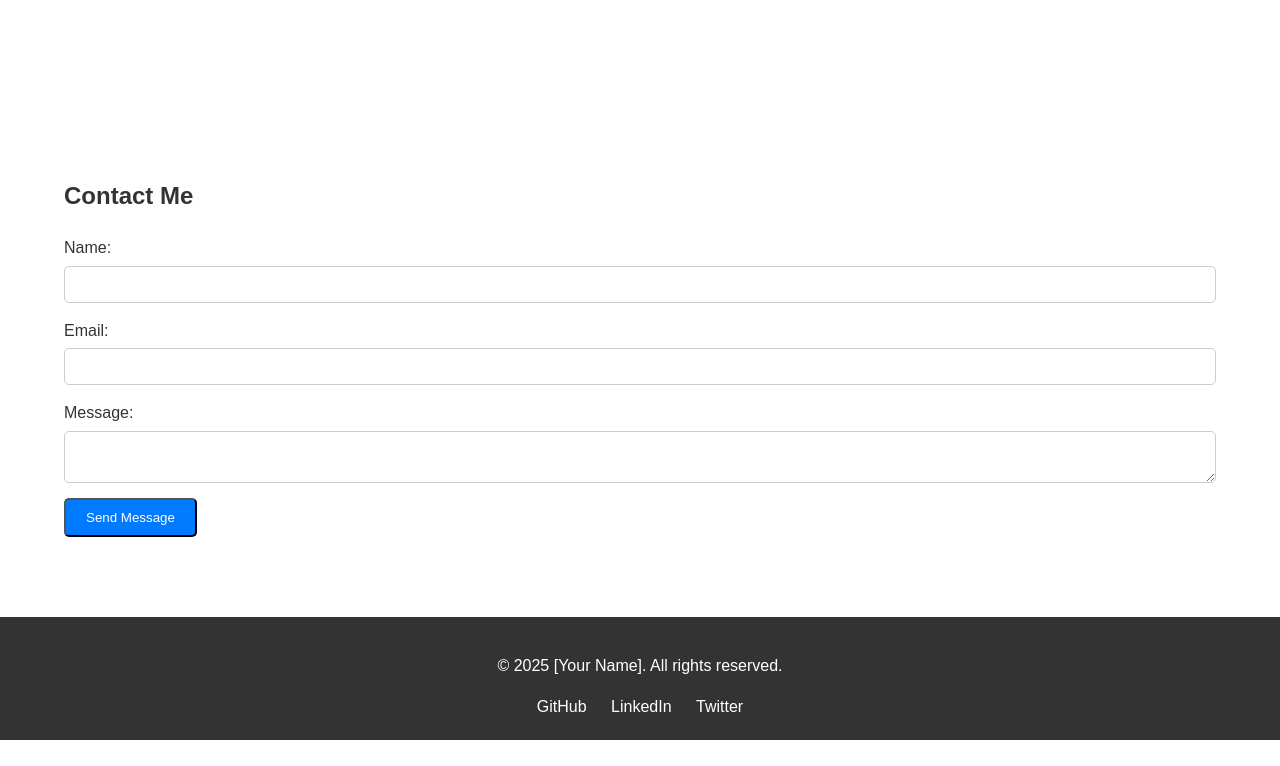
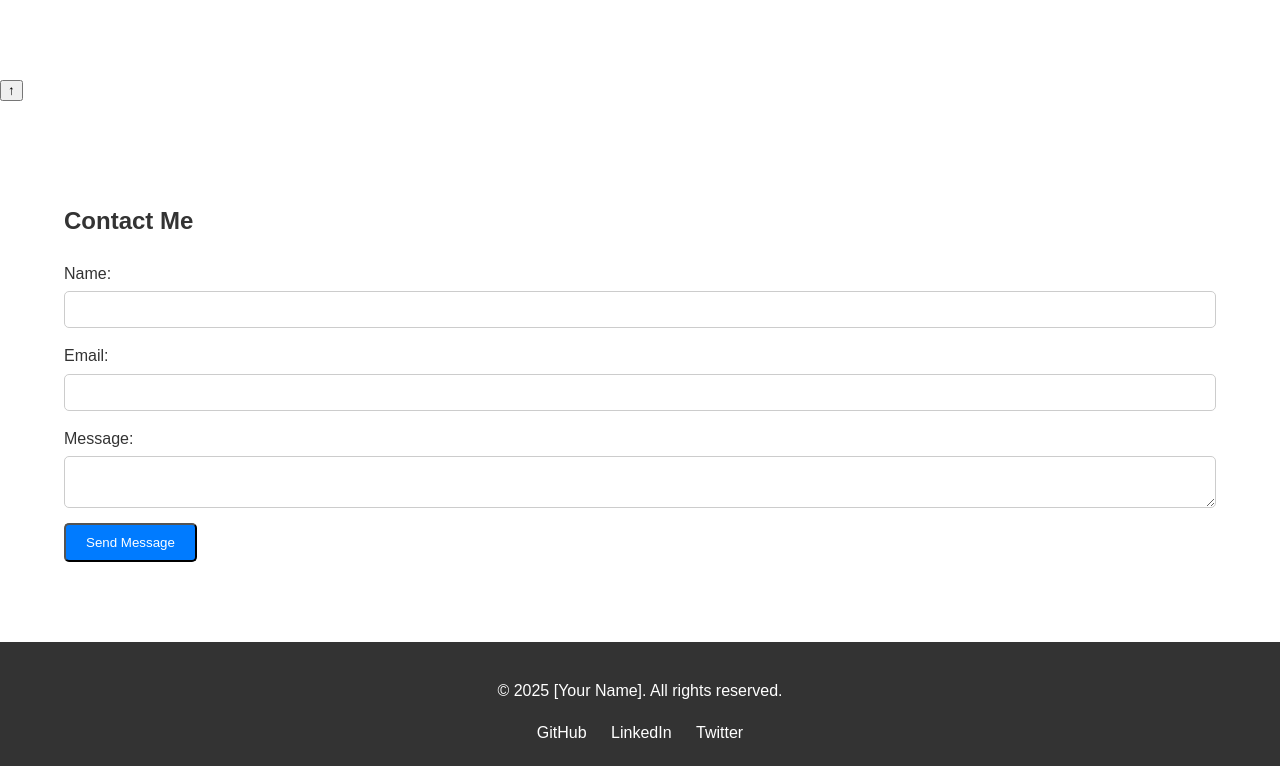
Before and after one commit to SpikeyBaire/cuddly-funicular-portf, a plain HTML site: page index.html in a window 1280 px wide. Shown: the part 1034-1800 px from the top of the page. Before the commit the page ends 1774 px from the top, so only its background shows below. Drawn offline with Linux system fonts and the light colour scheme.

Commit message:
Update index.html

```diff
--- a/index.html
+++ b/index.html
@@ -53,6 +53,8 @@
     </div>
   </section>
 
+  <button id="scroll-to-top" title="Go to top">↑</button>
+
   <section id="contact" class="section">
     <div class="container">
       <h2>Contact Me</h2>
```
